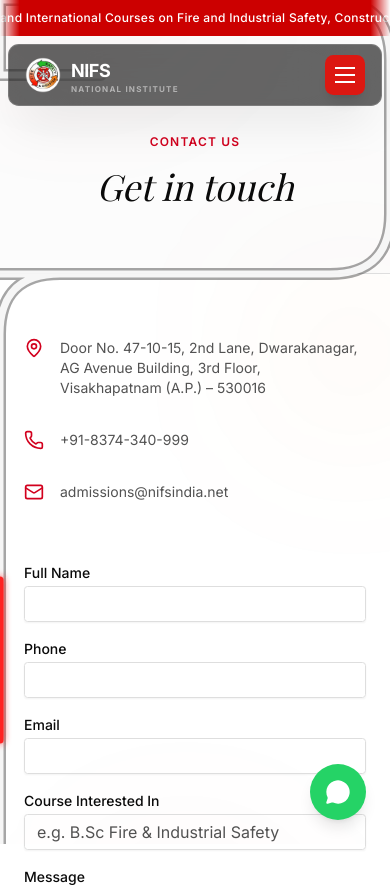
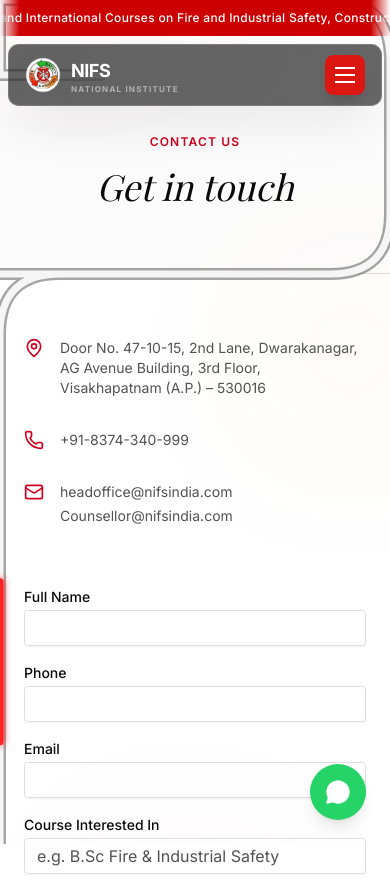
Before and after one commit to tejanaik24/nifs-institute, a Next.js app: page /contact in a window 390 px wide. Shown: the top 887 px of the page. Built offline with nearby package versions, Linux system fonts and the light colour scheme.

Commit message:
brain: session 13 - email/phone updates, form endpoint migration, and FTP deploy

```diff
--- a/public/homepage.html
+++ b/public/homepage.html
@@ -2735,11 +2735,13 @@ body{font-family:'Montserrat',sans-serif;-webkit-font-smoothing:antialiased;over
 
       <p class="text-gray-400 text-[14px] py-0">3rd Floor, Visakhapatnam (A.P.) – 530016</p>
 
-      <p class="text-gray-400 text-[14px] py-2">+91-8374-340-999</p>
+      <a href="tel:+918374340999" class="text-gray-400 text-[14px] py-2 hover:underline hover:text-white block">+91-8374-340-999</a>
 
       <a href="https://wa.me/918374340999" class="text-nifs-green text-[14px] py-1 hover:underline inline-block mt-2">Chat on WhatsApp →</a>
 
-      <a href="mailto:admissions@nifsindia.net" class="text-gray-400 text-[14px] py-1 hover:underline hover:text-white inline-block mt-1">admissions@nifsindia.net</a>
+      <a href="mailto:headoffice@nifsindia.com" class="text-gray-400 text-[14px] py-1 hover:underline hover:text-white block mt-1">headoffice@nifsindia.com</a>
+
+      <a href="mailto:Counsellor@nifsindia.com" class="text-gray-400 text-[14px] py-1 hover:underline hover:text-white block mt-0.5">Counsellor@nifsindia.com</a>
 
     </div>
 
@@ -3334,13 +3336,17 @@ document.addEventListener('DOMContentLoaded',function(){
       phone: form.phone.value.trim(),
       email: form.email.value.trim(),
       course: form.course.value,
-      message: 'Homepage lead popup'
+      message: 'Homepage lead popup',
+      _subject: 'New enquiry from ' + form.name.value.trim()
     };
     status.textContent = 'Sending...';
     status.style.color = '#6b7280';
-    fetch('/api/contact', {
+    fetch('https://formsubmit.co/ajax/headoffice@nifsindia.com', {
       method: 'POST',
-      headers: {'Content-Type': 'application/json'},
+      headers: {
+        'Content-Type': 'application/json',
+        'Accept': 'application/json'
+      },
       body: JSON.stringify(data)
     }).then(function(res){
       if(!res.ok) throw new Error('Request failed');
--- a/public/live-feed.html
+++ b/public/live-feed.html
@@ -345,11 +345,11 @@ img{max-width:100%;display:block}
         <svg fill="none" stroke="currentColor" stroke-width="2" viewBox="0 0 24 24"><path d="M3 8l7.89 5.26a2 2 0 002.22 0L21 8M5 19h14a2 2 0 002-2V7a2 2 0 00-2-2H5a2 2 0 00-2 2v10a2 2 0 002 2z"/></svg>
         Contact Us
       </a>
-      <a href="https://wa.me/919949210086" target="_blank" class="sidebar-link">
+      <a href="https://wa.me/918374340999" target="_blank" class="sidebar-link">
         <svg fill="none" stroke="currentColor" stroke-width="2" viewBox="0 0 24 24"><path d="M8 12h.01M12 12h.01M16 12h.01M21 12c0 4.418-4.03 8-9 8a9.863 9.863 0 01-4.255-.949L3 20l1.395-3.72C3.512 15.042 3 13.574 3 12c0-4.418 4.03-8 9-8s9 3.582 9 8z"/></svg>
         WhatsApp Us
       </a>
-      <a href="tel:+919949210086" class="sidebar-link">
+      <a href="tel:+918374340999" class="sidebar-link">
         <svg fill="none" stroke="currentColor" stroke-width="2" viewBox="0 0 24 24"><path d="M3 5a2 2 0 012-2h3.28a1 1 0 01.948.684l1.498 4.493a1 1 0 01-.502 1.21l-2.257 1.13a11.042 11.042 0 005.516 5.516l1.13-2.257a1 1 0 011.21-.502l4.493 1.498a1 1 0 01.684.949V19a2 2 0 01-2 2h-1C9.716 21 3 14.284 3 6V5z"/></svg>
         Call Now
       </a>
--- a/src/app/contact/page.tsx
+++ b/src/app/contact/page.tsx
@@ -24,13 +24,20 @@ export default function ContactPage() {
           </div>
           <div className="flex gap-4">
             <Phone className="h-5 w-5 shrink-0 text-primary" />
-            <p className="text-sm text-muted-foreground">
+            <a href="tel:+918374340999" className="text-sm text-muted-foreground hover:underline">
               +91-8374-340-999
-            </p>
+            </a>
           </div>
           <div className="flex gap-4">
             <Mail className="h-5 w-5 shrink-0 text-primary" />
-            <p className="text-sm text-muted-foreground">admissions@nifsindia.net</p>
+            <div className="flex flex-col gap-1 text-sm text-muted-foreground">
+              <a href="mailto:headoffice@nifsindia.com" className="hover:underline">
+                headoffice@nifsindia.com
+              </a>
+              <a href="mailto:Counsellor@nifsindia.com" className="hover:underline">
+                Counsellor@nifsindia.com
+              </a>
+            </div>
           </div>
         </div>
 
--- a/src/components/sections/enquiry-form.tsx
+++ b/src/components/sections/enquiry-form.tsx
@@ -30,7 +30,7 @@ export function EnquiryForm() {
   const onSubmit = async (values: FormValues) => {
     setStatus("submitting");
     try {
-      const res = await fetch("https://formsubmit.co/ajax/admissions@nifsindia.net", {
+      const res = await fetch("https://formsubmit.co/ajax/headoffice@nifsindia.com", {
         method: "POST",
         headers: { "Content-Type": "application/json", Accept: "application/json" },
         body: JSON.stringify({
```
Also changed, not shown: 1 other file (tests, documents, lock files or other folders).
